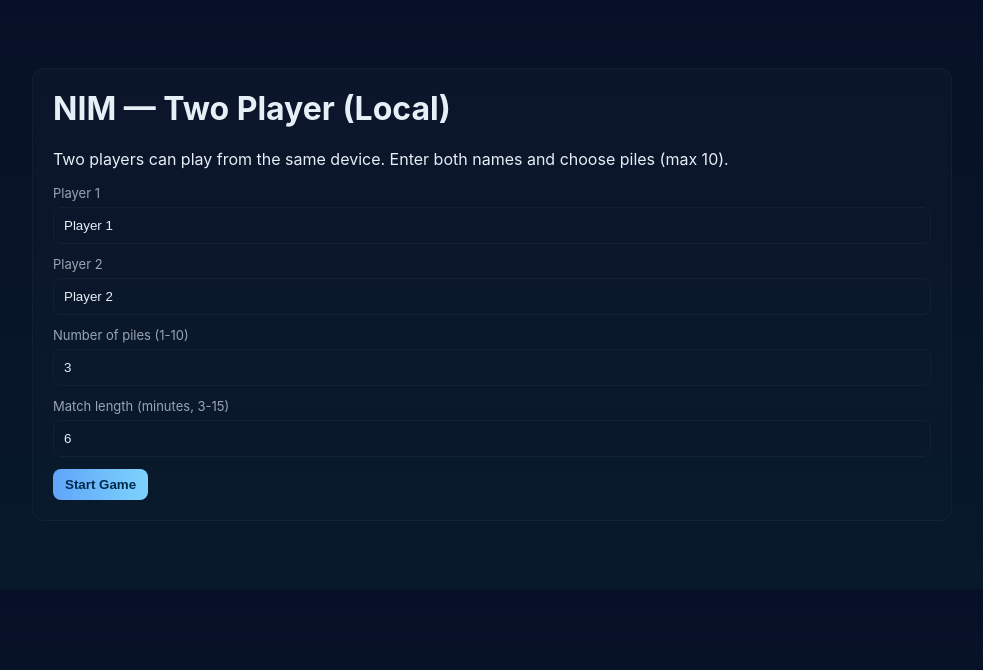
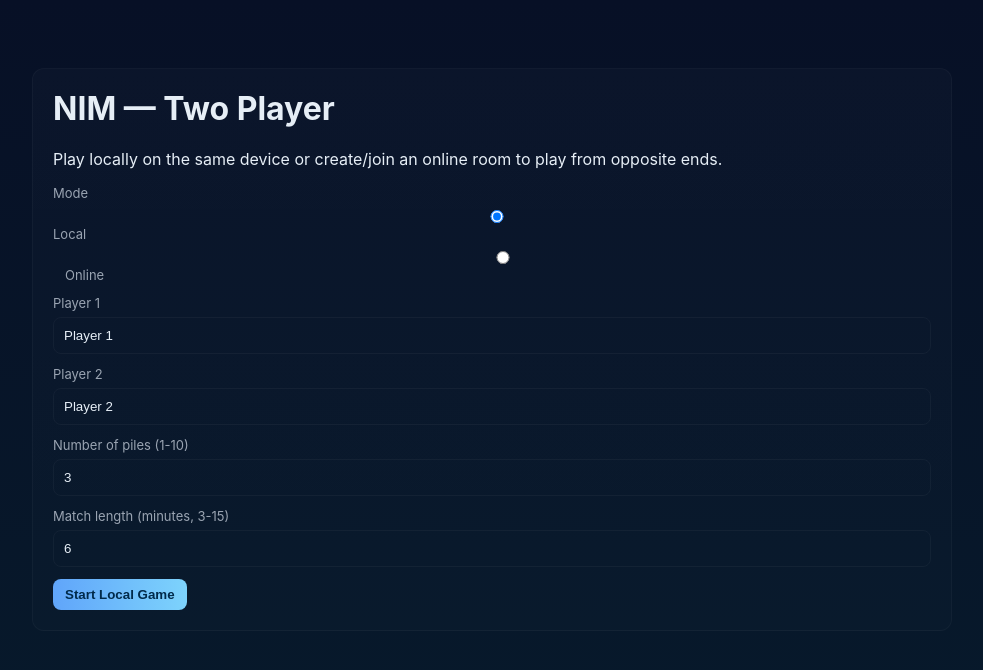
Before and after one commit to dipraru/Nim-Game, a React (Vite) app in the folder frontend/: page / in a window 1280 px wide. Shown: the top 670 px of the page, without its empty margins (148-1131 px from the left). Built offline with nearby package versions, Linux system fonts and the light colour scheme.

Commit message:
added room feature

```diff
--- a/frontend/src/App.jsx
+++ b/frontend/src/App.jsx
@@ -1,19 +1,49 @@
-import React, { useState } from 'react'
+import React, { useState, useRef } from 'react'
 import Lobby from './components/Lobby'
 import Game from './components/Game'
+import { io } from 'socket.io-client'
 
 export default function App() {
-  const [players, setPlayers] = useState(null)
-  const [pilesCount, setPilesCount] = useState(3)
-  const [matchMinutes, setMatchMinutes] = useState(6)
+  const [gameProps, setGameProps] = useState(null)
+  const socketRef = useRef(null)
+
+  const handleStart = (payload) => {
+    if (payload.mode === 'local') {
+      setGameProps({ mode: 'local', players: payload.players, pilesCount: Number(payload.piles) || 3, matchMinutes: Number(payload.minutes) || 6 })
+      return
+    }
+
+    // online: connect socket and join/create room
+    const server = import.meta.env.VITE_SERVER || 'http://localhost:4000'
+    const socket = io(server)
+    socketRef.current = socket
+    socket.on('connect', () => {
+      socket.emit('join', { roomId: payload.roomId, name: payload.name })
+      setGameProps({ mode: 'online', socket, players: [payload.name, 'Waiting...'], roomId: payload.roomId, pilesCount: Number(payload.piles) || 3, matchMinutes: Number(payload.minutes) || 6 })
+    })
+    socket.on('room_update', ({ roomId, room }) => {
+      // update players/piles via Game component; Game will listen to socket directly
+      // we keep gameProps so Game has socket reference
+      setGameProps((g) => ({ ...g, roomId, room }))
+    })
+  }
+
+  const handleReset = () => {
+    // cleanup socket if present
+    if (socketRef.current) {
+      socketRef.current.disconnect()
+      socketRef.current = null
+    }
+    setGameProps(null)
+  }
 
   return (
     <div className="app">
       <div className="container">
-        {!players ? (
-            <Lobby onStart={(p1, p2, pc, mm) => { setPlayers([p1, p2]); setPilesCount(Number(pc) || 3); setMatchMinutes(Number(mm) || 6); }} />
+        {!gameProps ? (
+            <Lobby onStart={handleStart} />
           ) : (
-            <Game players={players} pilesCount={Number(pilesCount) || 3} matchMinutes={Number(matchMinutes) || 6} onReset={() => setPlayers(null)} />
+            <Game {...gameProps} onReset={handleReset} />
           )}
       </div>
     </div>
--- a/frontend/src/components/Game.jsx
+++ b/frontend/src/components/Game.jsx
@@ -16,7 +16,7 @@ function generateUniquePiles(count, min = 4, max = 18) {
   return Array.from(set)
 }
 
-export default function Game({ players, pilesCount = 3, matchMinutes = 6, onReset }) {
+export default function Game({ mode = 'local', socket = null, roomId = null, players = [], pilesCount = 3, matchMinutes = 6, onReset }) {
   const [piles, setPiles] = useState(() => generateUniquePiles(pilesCount, 4, 18))
   const [turn, setTurn] = useState(0) // 0 = players[0], 1 = players[1]
   const [status, setStatus] = useState('playing')
@@ -40,11 +40,22 @@ export default function Game({ players, pilesCount = 3, matchMinutes = 6, onRese
     // Register blast for animation. topIndex 0 = topmost bomb, so removed bombs = count - topIndex
     setBlasts((b) => ({ ...b, [pileIndex]: topIndex }))
 
-    // After animation, update pile count and advance turn
+    // In online mode, send move to server (server will broadcast room_update)
+    const removed = topIndex + 1 // remove clicked bomb and all bombs above it
+    if (mode === 'online' && socket && roomId) {
+      socket.emit('make_move', { roomId, pileIndex, take: removed })
+      // locally mark blast for UX while server confirms
+      setBlasts((b) => ({ ...b, [pileIndex]: topIndex }))
+      setTimeout(() => {
+        setBlasts((b) => { const nb = { ...b }; delete nb[pileIndex]; return nb })
+      }, 520)
+      return
+    }
+
+    // Local mode: update locally
     setTimeout(() => {
       setPiles((prev) => {
         const next = [...prev]
-        const removed = topIndex + 1 // remove clicked bomb and all bombs above it
         next[pileIndex] = Math.max(0, prev[pileIndex] - removed)
         return next
       })
@@ -73,7 +84,12 @@ export default function Game({ players, pilesCount = 3, matchMinutes = 6, onRese
 
 
   const restart = () => {
-  setPiles(() => generateUniquePiles(pilesCount, 4, 18))
+    if (mode === 'online' && socket && roomId) {
+      socket.emit('restart', { roomId })
+      return
+    }
+
+    setPiles(() => generateUniquePiles(pilesCount, 4, 18))
     setTurn(0)
     setStatus('playing')
     setWinner(null)
@@ -94,6 +110,35 @@ export default function Game({ players, pilesCount = 3, matchMinutes = 6, onRese
   useEffect(() => {
     turnRef.current = turn
   }, [turn])
+
+  // socket listeners for online play
+  useEffect(() => {
+    if (mode !== 'online' || !socket) return
+    const onRoom = ({ roomId, room }) => {
+      if (!room) return
+      // sync local state with server room
+      if (room.piles) setPiles(room.piles)
+      if (typeof room.currentTurn === 'number') setTurn(room.currentTurn % (room.turnOrder?.length || 2))
+      if (room.status) setStatus(room.status)
+      if (room.winner) setWinner(room.winner === socket.id ? 0 : 1)
+      // update players list
+      const playerNames = Object.values(room.players || {}).map(p => p.name || 'Player')
+      // ensure players has two entries
+      if (playerNames.length === 1) playerNames.push('Waiting...')
+      // we do not overwrite players prop directly; update only if local array is placeholder
+      // set players if empty or placeholder
+    }
+    const onError = (msg) => {
+      console.warn('server error:', msg)
+      alert(msg)
+    }
+    socket.on('room_update', onRoom)
+    socket.on('error_msg', onError)
+    return () => {
+      socket.off('room_update', onRoom)
+      socket.off('error_msg', onError)
+    }
+  }, [mode, socket])
 
   // Tick timer while playing. Use refs to avoid stale closures and ensure interval
   // starts immediately on status change or restart.
--- a/frontend/src/components/Lobby.jsx
+++ b/frontend/src/components/Lobby.jsx
@@ -1,28 +1,49 @@
 import React, { useState } from 'react'
 
 export default function Lobby({ onStart }) {
+  const [mode, setMode] = useState('local') // 'local' or 'online'
   const [p1, setP1] = useState('Player 1')
   const [p2, setP2] = useState('Player 2')
   const [piles, setPiles] = useState(3)
   const [minutes, setMinutes] = useState(6)
+  const [roomId, setRoomId] = useState('')
 
-  const start = () => {
+  const startLocal = () => {
     if (!p1 || !p2) return alert('Enter both player names')
     const pc = Math.min(10, Math.max(1, Number(piles) || 3))
     const mm = Math.min(15, Math.max(3, Number(minutes) || 6))
-    console.log('Lobby.start ->', { p1, p2, piles: pc, minutes: mm })
-    try {
-      onStart(p1, p2, pc, mm)
-    } catch (err) {
-      console.error('onStart threw:', err)
-      throw err
+    onStart({ mode: 'local', players: [p1, p2], piles: pc, minutes: mm })
   }
+
+  const createRoom = () => {
+    if (!p1) return alert('Enter your name')
+    // generate a short room id
+    const id = Math.random().toString(36).slice(2, 9)
+    setRoomId(id)
+    onStart({ mode: 'online', create: true, roomId: id, name: p1 })
+  }
+
+  const joinRoom = () => {
+    if (!p1) return alert('Enter your name')
+    if (!roomId) return alert('Enter room id')
+    onStart({ mode: 'online', create: false, roomId, name: p1 })
   }
 
   return (
     <div className="card">
-      <h1>NIM — Two Player (Local)</h1>
-      <p>Two players can play from the same device. Enter both names and choose piles (max 10).</p>
+      <h1>NIM — Two Player</h1>
+      <p>Play locally on the same device or create/join an online room to play from opposite ends.</p>
+
+      <div className="field">
+        <label>Mode</label>
+        <div>
+          <label><input type="radio" checked={mode==='local'} onChange={() => setMode('local')} /> Local</label>
+          <label style={{ marginLeft: 12 }}><input type="radio" checked={mode==='online'} onChange={() => setMode('online')} /> Online</label>
+        </div>
+      </div>
+
+      {mode === 'local' ? (
+        <>
           <div className="field">
             <label>Player 1</label>
             <input value={p1} onChange={(e) => setP1(e.target.value)} />
@@ -40,8 +61,34 @@ export default function Lobby({ onStart }) {
             <input type="number" min="3" max="15" value={minutes} onChange={(e) => setMinutes(e.target.value)} />
           </div>
           <div className="actions">
-        <button onClick={start} className="primary">Start Game</button>
+            <button onClick={startLocal} className="primary">Start Local Game</button>
           </div>
+        </>
+      ) : (
+        <>
+          <div className="field">
+            <label>Your name</label>
+            <input value={p1} onChange={(e) => setP1(e.target.value)} />
+          </div>
+          <div className="field">
+            <label>Room ID</label>
+            <input value={roomId} onChange={(e) => setRoomId(e.target.value)} placeholder="leave empty to create" />
+          </div>
+          <div className="field">
+            <label>Number of piles (1-10)</label>
+            <input type="number" min="1" max="10" value={piles} onChange={(e) => setPiles(e.target.value)} />
+          </div>
+          <div className="field">
+            <label>Match length (minutes, 3-15)</label>
+            <input type="number" min="3" max="15" value={minutes} onChange={(e) => setMinutes(e.target.value)} />
+          </div>
+          <div className="actions">
+            <button onClick={createRoom} className="primary">Create Room</button>
+            <button onClick={joinRoom} className="secondary" style={{ marginLeft: 8 }}>Join Room</button>
+          </div>
+          {roomId && <div style={{ marginTop: 8 }}>Share this room id with your friend: <strong>{roomId}</strong></div>}
+        </>
+      )}
     </div>
   )
 }
```
Lines whose indentation alone changed are shown as unchanged.
